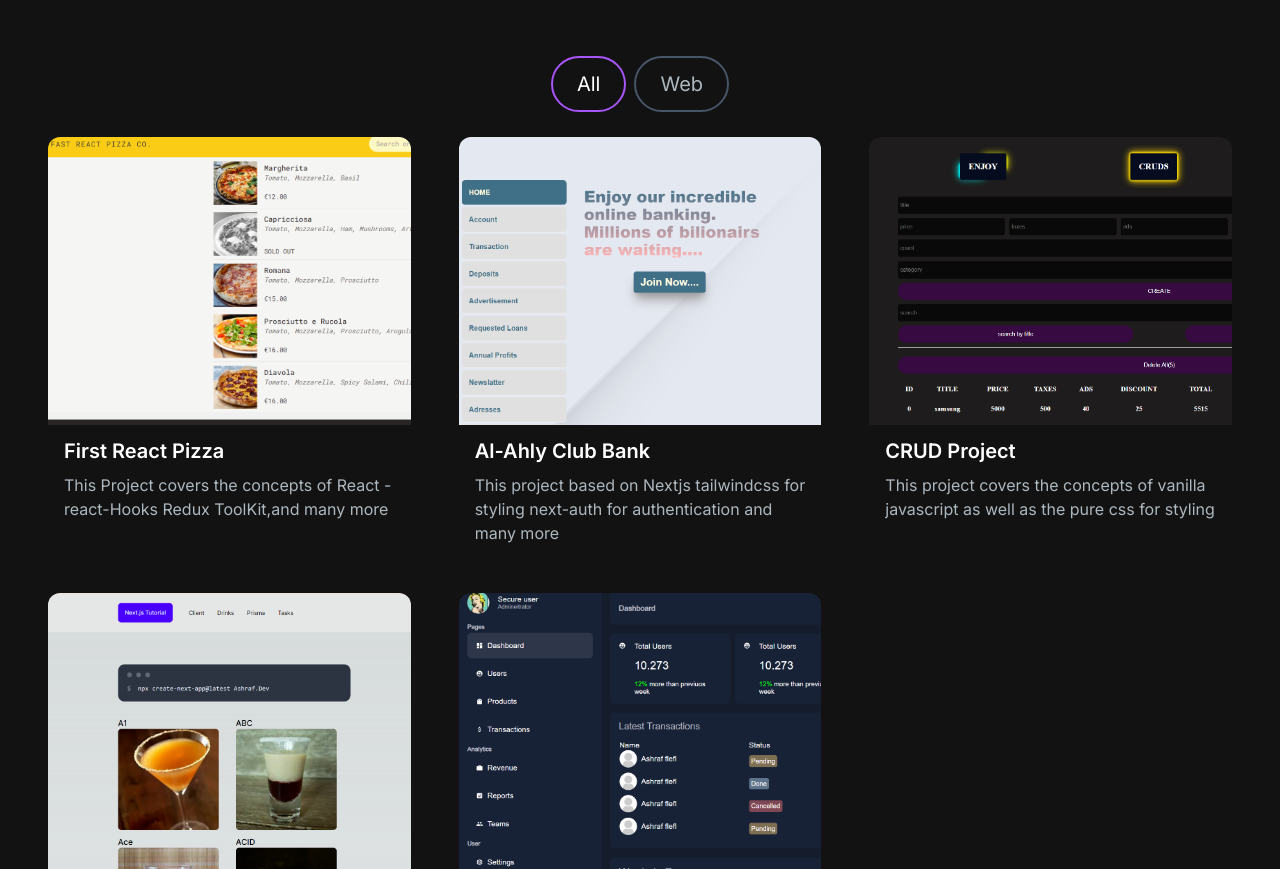
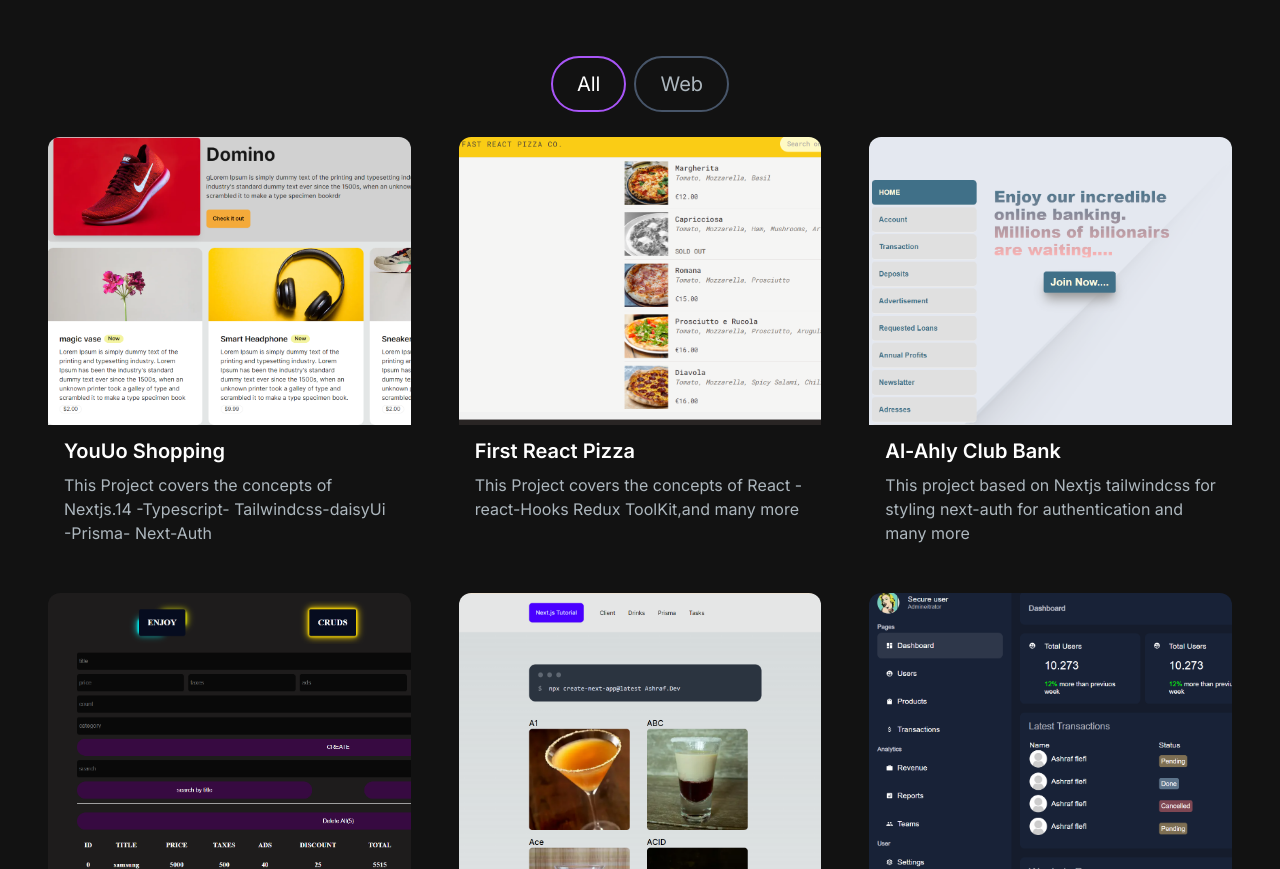
Before and after one commit to Ashraf2040/my-portfolio, a Next.js app: page / in a window 1280 px wide. Shown: the part 1340-2209 px from the top of the page. Built offline with nearby package versions, Linux system fonts and the light colour scheme.

Commit message:
second Modification

```diff
--- a/app/components/EmailSection.jsx
+++ b/app/components/EmailSection.jsx
@@ -129,6 +129,7 @@
             )}
           </form>
 
+
       </div>
     </section>
   );
--- a/app/components/HeroSection.jsx
+++ b/app/components/HeroSection.jsx
@@ -49,7 +49,7 @@
    initial={{opacity:0,scale:0.5}}
     animate={{opacity:1,scale:1}}
     transition={{duration : 1}} className="col-span-4 place-self-center mt-4 lg:mt-0">
-   <div className="rounded-full flex items-center justify-center bg-[#181818] relative lg:h-[400px] lg:w-[400px] h-[250px] w-[250px]"><Image src="/hero-image.png" alt="hero-image" className="" width={300} height={300} /></div>
+   <div className="rounded-full flex items-center justify-center bg-[#181818] relative lg:h-[400px] lg:w-[400px] h-[250px] w-[250px] border-purple-500 border-4"><Image src="/2nd-logo.jpeg" alt="hero-image" className="rounded-full" width={500} height={500} /></div>
   </motion.div>
     </div>
     </section>
--- a/app/components/ProjectsSection.jsx
+++ b/app/components/ProjectsSection.jsx
@@ -10,48 +10,57 @@
 
 {
   id:1,
+  title : "YouUo Shopping",
+  description : "This Project covers the concepts of Nextjs.14 -Typescript- Tailwindcss-daisyUi -Prisma- Next-Auth  ",
+  image : "/ecommerce.png",
+  tag : ["All","Web"],
+  gitUrl:"https://github.com/Ashraf2060/Next-Ecommerce",
+  previewUrl:"https://next-ecommerce-nu-nine.vercel.app/"
+},
+{
+  id:2,
   title : "First React Pizza",
   description : "This Project covers the concepts of React - react-Hooks Redux ToolKit,and many more ",
   image : "/pizza-app.png",
   tag : ["All","Web"],
   gitUrl:"http://localhost:3000/",
-  previewUrl:"http://localhost:3000/"
+  previewUrl:"https://ashraf-pizza-app.netlify.app/"
 },
 {
-  id:2,
+  id:3,
   title : "Al-Ahly Club Bank",
   description : "This project based on Nextjs tailwindcss for styling next-auth for authentication and many more",
   image : "/bank-app.png",
   tag : ["All","Web"],
-  gitUrl:"http://localhost:3000/",
-  previewUrl:"http://localhost:3000/"
+  gitUrl:"https://github.com/Ashraf2040/my-bank",
+  previewUrl:"https://my-bank-1-3jzk8tf5a-ashrafs-projects-f9bf5497.vercel.app"
 },
 {
-  id:3,
+  id:4,
   title : "CRUD Project",
   description : "This project covers the concepts of vanilla javascript as well as the pure css for styling",
   image : "/second-crud-app.png",
   tag : ["All","Web"],
   gitUrl:"http://localhost:3000/",
-  previewUrl:"http://localhost:3000/"
+  previewUrl:"https://second-crud.vercel.app/"
 },
 {
-  id:4,
+  id:5,
   title : "Add Tasks and Choose Drinks",
   description : "This project based on Nextjs 14 tailwindcss and daisyui for styling also using prisma for database and many more",
   image : "/drinks-tasks-app.png",
   tag : ["All","Web"],
-  gitUrl:"http://localhost:3000/",
-  previewUrl:"http://localhost:3000/"
+  gitUrl:"https://github.com/Ashraf2040/next-tasks-project",
+  previewUrl:""
 },
 {
-  id:5,
+  id:6,
   title : "CRUD Dashboard",
   description : "This project based on Nextjs 14 as well as rechart library and next-auth for authentication also using mongodb and mongoose for database manipulation",
   image : "/crud-dashboard.png",
   tag : ["All","Web"],
   gitUrl:"http://localhost:3000/",
-  previewUrl:"http://localhost:3000/"
+  previewUrl:"https://second-crud.vercel.app/"
 },
 
 
```
Also changed, not shown: public/2nd-logo.jpeg (added), public/ecommerce.png (added).
